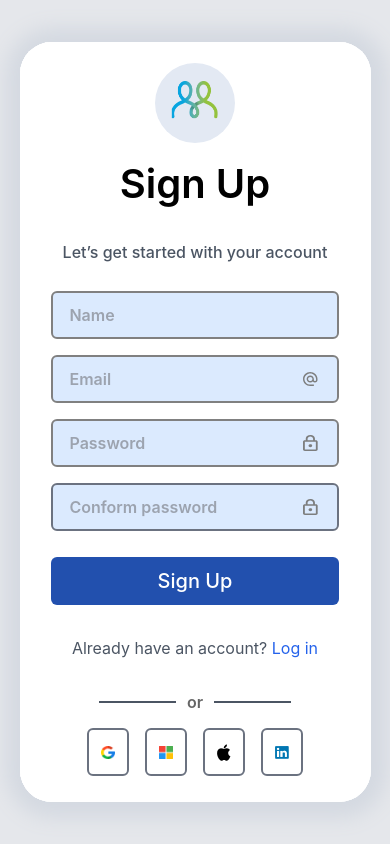
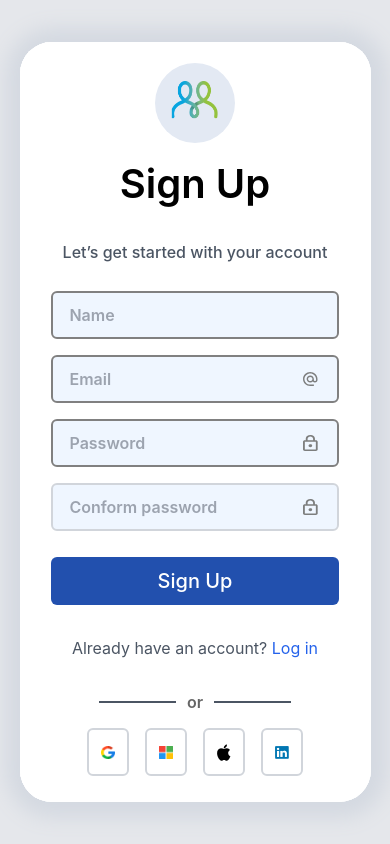
Before and after one commit to princeroy8606/csuite-vite, a React (Vite) app: page / in a window 390 px wide. Both pictures are taken after a click on the link "Sign up.". Built offline with nearby package versions, Linux system fonts and the light colour scheme.

Commit message:
fix--> responsive

```diff
--- a/src/components/auth/Login.jsx
+++ b/src/components/auth/Login.jsx
@@ -37,7 +37,7 @@ const Login = ({ toggleSlide }) => {
             <input
               type="text"
               placeholder="Email or username"
-              className="w-full h-full px-4 py-2 border-2 border-gray-500 bg-blue-100 rounded-md font-semibold text-base text-black focus:outline-none"
+              className="w-full h-full px-4 py-2 border-2 border-gray-500 bg-blue-50 rounded-md font-semibold text-base text-black focus:outline-none"
             />
             <img
               src={assets.Images.mail_icon}
@@ -49,7 +49,7 @@ const Login = ({ toggleSlide }) => {
             <input
               type="password"
               placeholder="Password"
-              className="w-full h-full px-4 py-2 border-2 border-gray-500 bg-blue-100 rounded-md font-semibold text-base text-black focus:outline-none"
+              className="w-full h-full px-4 py-2 border-2 border-gray-500 bg-blue-50 rounded-md font-semibold text-base text-black focus:outline-none"
             />
             <img
               src={assets.Images.Lock_Vector}
--- a/src/components/auth/SignUp.jsx
+++ b/src/components/auth/SignUp.jsx
@@ -66,7 +66,7 @@ const SignUp = ({ toggleSlide }) => {
           <input
             type="text"
             placeholder="Name"
-            className="w-full h-full px-4 py-2 border-2 border-gray-500 bg-blue-100 rounded-md font-semibold text-base text-black focus:outline-none"
+            className="w-full h-full px-4 py-2 border-2 border-gray-300 bg-blue-50 rounded-md font-semibold text-base text-black focus:outline-none"
             style={{
               borderColor: errorArray?.includes("name") ? "red" : "gray",
             }}
@@ -88,7 +88,7 @@ const SignUp = ({ toggleSlide }) => {
           <input
             type="text"
             placeholder="Email"
-            className="w-full h-full px-4 py-2 border-2 border-gray-500 bg-blue-100 rounded-md font-semibold text-base text-black focus:outline-none"
+            className="w-full h-full px-4 py-2 border-2 border-gray-300 bg-blue-50 rounded-md font-semibold text-base text-black focus:outline-none"
             style={{
               borderColor: errorArray?.includes("email") ? "red" : "gray",
             }}
@@ -115,7 +115,7 @@ const SignUp = ({ toggleSlide }) => {
           <input
             type={showPassword ? "text" : "password"}
             placeholder="Password"
-            className="w-full h-full px-4 py-2 border-2 border-gray-500 bg-blue-100 rounded-md font-semibold text-base text-black focus:outline-none"
+            className="w-full h-full px-4 py-2 border-2 border-gray-300 bg-blue-50 rounded-md font-semibold text-base text-black focus:outline-none"
             style={{
               borderColor: errorArray?.includes("password") ? "red" : "gray",
             }}
@@ -143,7 +143,7 @@ const SignUp = ({ toggleSlide }) => {
           <input
             type={showPassword ? "text" : "password"}
             placeholder="Conform password"
-            className="w-full h-full px-4 py-2 border-2 border-gray-500 bg-blue-100 rounded-md font-semibold text-base text-black focus:outline-none"
+            className="w-full h-full px-4 py-2 border-2 border-gray-300 bg-blue-50 rounded-md font-semibold text-base text-black focus:outline-none"
           />
           <img
             src={assets.Images.Lock_Vector}
@@ -167,28 +167,28 @@ const SignUp = ({ toggleSlide }) => {
         <div className="w-[40%] h-[1.5px] bg-gray-600"  /> <p className="font-semibold"> or </p> <div className="w-[40%] h-[1.5px] bg-gray-600"  />{" "}
       </div>
       <div className="w-[70%] flex items-center justify-around gap-2">
-          <div className="w-12 h-12 m-1 bg-transparent border-2 border-gray-500 rounded-md text-base font-medium cursor-pointer">
+          <div className="w-12 h-12 m-1 bg-transparent border-2 border-gray-300 rounded-md text-base font-medium cursor-pointer">
             <img
               src={assets.Images.Google}
               alt="Google"
               className="w-full h-full object-contain p-3"
             />
           </div>
-          <div className="w-12 h-12 m-1 bg-transparent border-2 border-gray-500 rounded-md text-base font-medium cursor-pointer">
+          <div className="w-12 h-12 m-1 bg-transparent border-2 border-gray-300 rounded-md text-base font-medium cursor-pointer">
             <img
               src={assets.Images.Microsoft}
               alt="Microsoft"
               className="w-full h-full object-contain p-3"
             />
           </div>
-          <div className="w-12 h-12 m-1 bg-transparent border-2 border-gray-500 rounded-md text-base font-medium cursor-pointer">
+          <div className="w-12 h-12 m-1 bg-transparent border-2 border-gray-300 rounded-md text-base font-medium cursor-pointer">
             <img
               src={assets.Images.Apple}
               alt="Apple"
               className="w-full h-full object-contain p-3"
             />
           </div>
-          <div className="w-12 h-12 m-1 bg-transparent border-2 border-gray-500 rounded-md text-base font-medium cursor-pointer">
+          <div className="w-12 h-12 m-1 bg-transparent border-2 border-gray-300 rounded-md text-base font-medium cursor-pointer">
             <img
               src={assets.Images.LinkedIn}
               alt="LinkedIn"
```
